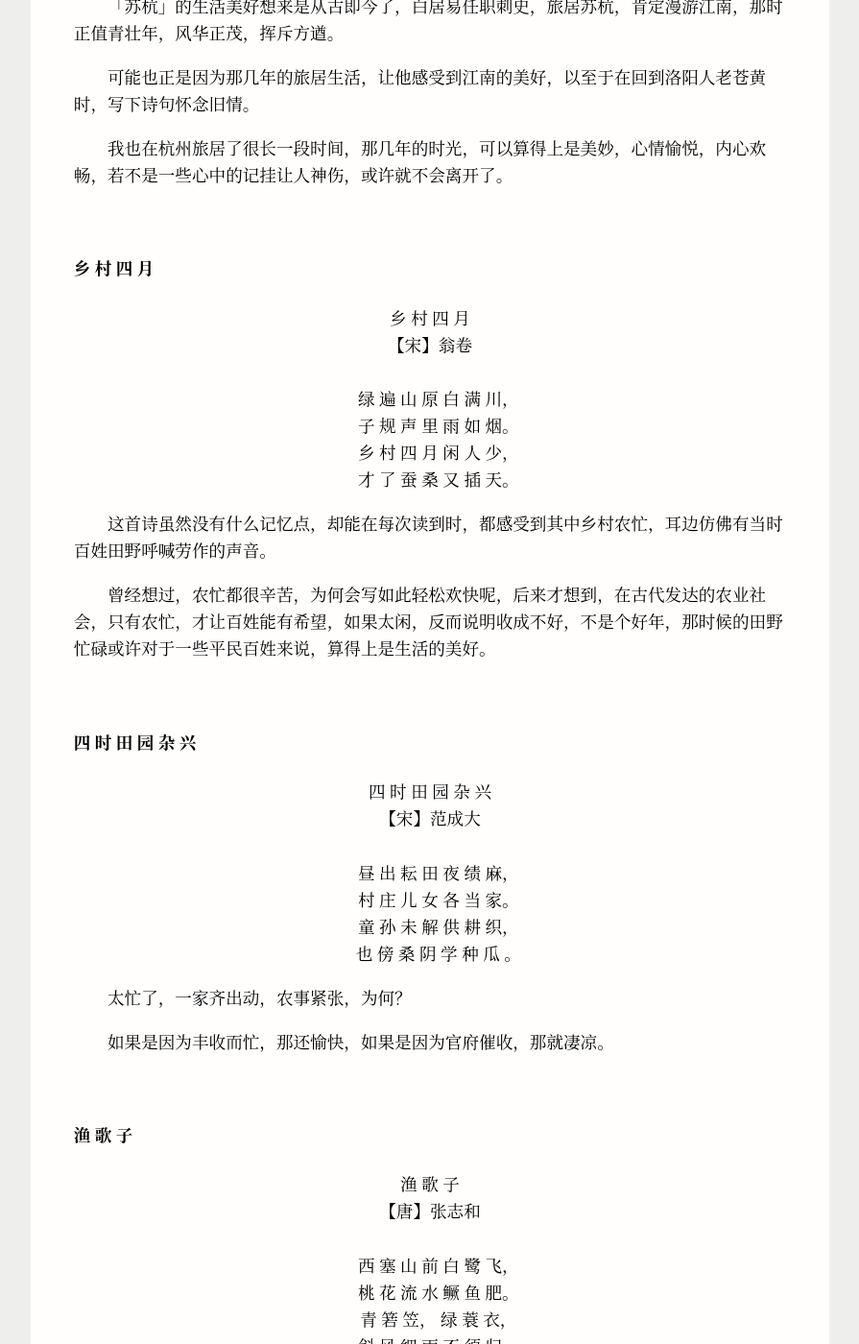
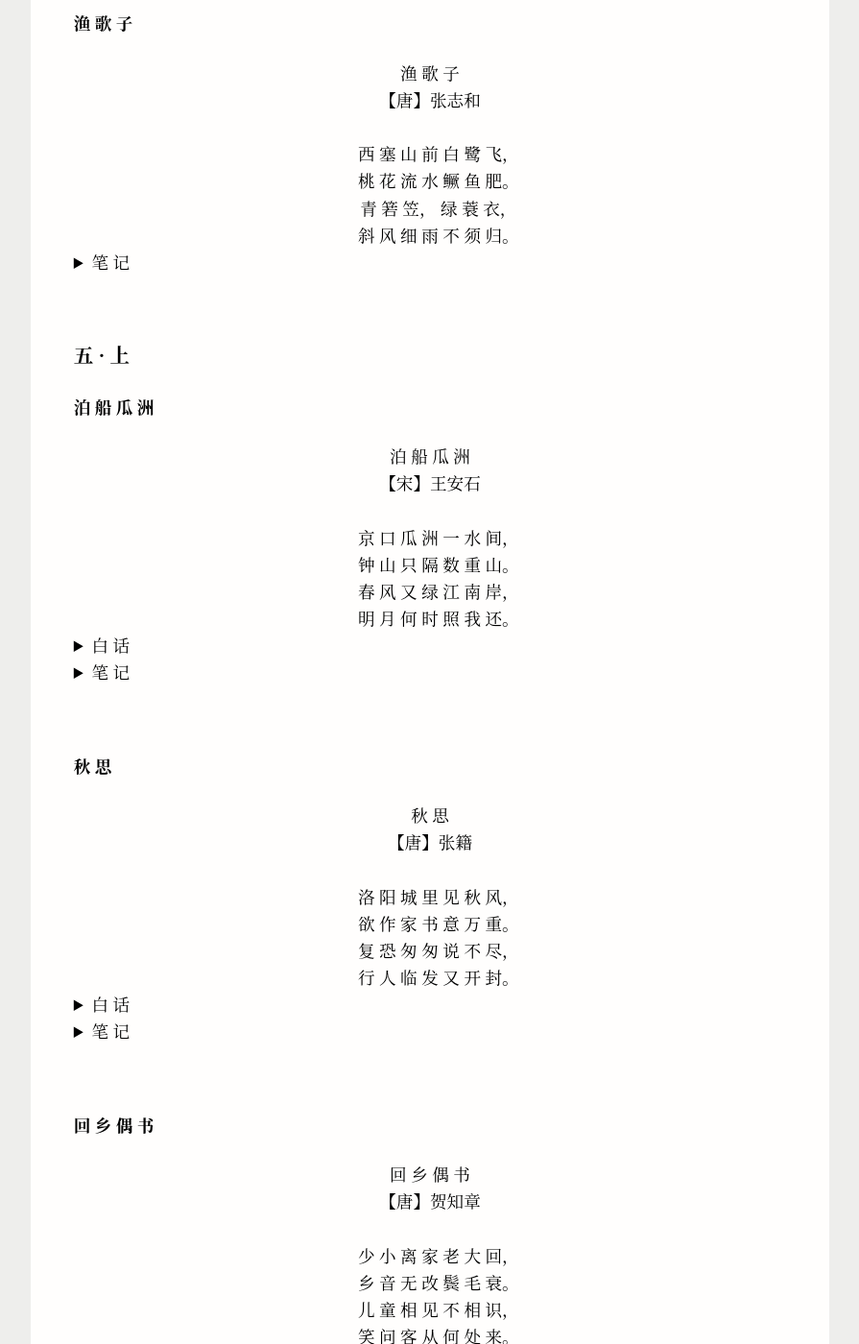
Before and after one commit to Sansuiz/wenji, a Jekyll site: the page built from _posts/ShiWen/Shici/2023-03-26-meng-xue-er.md, in a window 1280 px wide and 1400 px high, scrolled down 4385 px. Shown: the whole window at 96% size, without its empty margins (192-1087 px from the left). Built offline with Jekyll 4.4.1, drawn with Linux system fonts in a browser that asks for light colours; comment, search, counter and statistics services are not loaded; some of the changed text lies outside the part shown.

Commit message:
Update 2023-03-26-meng-xue-er.md

```diff
--- a/_posts/ShiWen/Shici/2023-03-26-meng-xue-er.md
+++ b/_posts/ShiWen/Shici/2023-03-26-meng-xue-er.md
@@ -27,11 +27,11 @@
 &emsp;只 缘 身 在 此 山 中。
 </center>
 
-&emsp;&emsp;越长大越能体会到后两句的深意。
-
-&emsp;&emsp;由于身处的情景不同，看问题的出发点不同，思考的角度不同，对客观事物的认识就有了一定的片面性。
-
+<details> <summary>笔 记</summary>
+&emsp;&emsp;越长大越能体会到后两句的深意。<br>
+&emsp;&emsp;由于身处的情景不同，看问题的出发点不同，思考的角度不同，对客观事物的认识就有了一定的片面性。<br>
 &emsp;&emsp;有时候真是当局者迷，旁观者清。
+</details>
 <br>
 
 #### 游 山 西 村
@@ -47,11 +47,11 @@
 &emsp;从 今 若 许 闲 乘 月，拄 杖 无 时 夜 叩 门。
 </center>
 
-&emsp;&emsp;小学时初学，只有前四句，重点就在于「山重水复疑无路，柳暗花明又一村」，后四句是后来才学到，整首诗才得滋味。
-
-&emsp;&emsp;此诗没有什么华丽的辞藻，手法白描，自然成趣，柳暗花明后那种欣喜真的是跃然纸上。
-
-&emsp;&emsp;陆游此时罢官归乡，心情苦闷激愤，却又未心灰意冷，这样的人生态度，让人感受到那生命力跳跃在这诗文之间。
+<details> <summary>笔 记</summary>
+&emsp;&emsp;小学时初学，只有前四句，重点就在于「山重水复疑无路，柳暗花明又一村」，后四句是后来才学到，整首诗才得滋味。<br>
+&emsp;&emsp;此诗没有什么华丽的辞藻，手法白描，自然成趣，柳暗花明后那种欣喜真的是跃然纸上。<br>
+&emsp;&emsp;陆游此时罢官归乡，心情苦闷激愤，却又未心灰意冷，这样的人生态度，让人感受到那生命力跳跃在这诗文之间。<br>
+</details>
 <br>
 
 #### 黄 鹤 楼 送 孟 浩 然 之 广 陵
@@ -67,16 +67,14 @@
 &emsp;唯 见 长 江 天 际 流。
 </center>
 
-&emsp;&emsp;再读这首诗，我的第一印象是这个标题，老师教我们这标题的意思，这个「之」字是何意。
-
-&emsp;&emsp;现在记忆里比较多关于离别的，大都是送别失意人，或是总有一点担忧和沉闷在其中；
-而这一首，烟花三月下扬州，行程如旅游吗，就像是如今我们送朋友出游作别一样，知道对方要去另一个地方游乐，心里最多的还是替他欢喜，甚至自己也还向往之。
-
-&emsp;&emsp;李白与孟浩然此时，也正值天下太平繁盛，在李白眼中，孟夫子陶醉天地间，自由愉悦，这一路行去扬州，繁花似锦，浪漫至极。
-
-&emsp;&emsp;李白曾说「吾爱孟夫子，风流天下闻。红颜弃轩冕，白首卧松云」，他向往孟夫子的自由风流，向往他的肆意洒脱。
-
+<details> <summary>笔 记</summary>
+&emsp;&emsp;再读这首诗，我的第一印象是这个标题，老师教我们这标题的意思，这个「之」字是何意。<br>
+&emsp;&emsp;现在记忆里比较多关于离别的，大都是送别失意人，或是总有一点担忧和沉闷在其中；<br>
+而这一首，烟花三月下扬州，行程如旅游吗，就像是如今我们送朋友出游作别一样，知道对方要去另一个地方游乐，心里最多的还是替他欢喜，甚至自己也还向往之。<br>
+&emsp;&emsp;李白与孟浩然此时，也正值天下太平繁盛，在李白眼中，孟夫子陶醉天地间，自由愉悦，这一路行去扬州，繁花似锦，浪漫至极。<br>
+&emsp;&emsp;李白曾说「吾爱孟夫子，风流天下闻。红颜弃轩冕，白首卧松云」，他向往孟夫子的自由风流，向往他的肆意洒脱。<br>
 &emsp;&emsp;我想，白哥这次送别，一定很想同去的。
+</details>
 <br>
 
 #### 送 元 二 使 安 西
@@ -92,12 +90,11 @@
 &emsp;西 出 阳 关 无 故 人。
 </center>
 
-&emsp;&emsp;入乐府，阳关三叠，这算是一首流行歌曲了。
-
-&emsp;&emsp;读了一点诗词后，才觉得好像一切情感都可以沉浸在一杯酒中，这一杯酒，可以兴诗意，可以抒柔情。
-
+<details> <summary>笔 记</summary>
+&emsp;&emsp;入乐府，阳关三叠，这算是一首流行歌曲了。<br>
+&emsp;&emsp;读了一点诗词后，才觉得好像一切情感都可以沉浸在一杯酒中，这一杯酒，可以兴诗意，可以抒柔情。<br>
 &emsp;&emsp;一句「劝君更尽一杯酒」，更是可以用在任何离别时。
-
+</details>
 <br>
 
 ### 四 · 下
@@ -115,10 +112,10 @@
 &emsp;只 有 敬 亭 山。
 </center>
 
-&emsp;&emsp;说实话，长大后对这首诗已经没了什么印象，对此，我思考了一个问题，这首诗是写的不好吗？所以我都没了什么记忆。
-
+<details> <summary>笔 记</summary>
+&emsp;&emsp;说实话，长大后对这首诗已经没了什么印象，对此，我思考了一个问题，这首诗是写的不好吗？所以我都没了什么记忆。<br>
 &emsp;&emsp;再读以后，我才觉得更钦佩李白，此诗好，在我看来，好不在辞藻格律，好在李白如此轻易地就就将自己的精神世界赋予文字。
-
+</details>
 <br>
 
 #### 望 洞 庭
@@ -134,8 +131,9 @@
 &emsp;白 银 盘 里 一 青 螺。
 </center>
 
+<details> <summary>笔 记</summary>
 &emsp;&emsp;万般夜景，不过湖光秋色两相和；洞庭山水，不过白银盘里一青螺。
-
+</details>
 <br>
 
 #### 忆 江 南
@@ -152,12 +150,11 @@
 &emsp;能 不 忆 江 南？
 </center>
 
-&emsp;&emsp;「苏杭」的生活美好想来是从古即今了，白居易任职刺史，旅居苏杭，肯定漫游江南，那时正值青壮年，风华正茂，挥斥方遒。
-
-&emsp;&emsp;可能也正是因为那几年的旅居生活，让他感受到江南的美好，以至于在回到洛阳人老苍黄时，写下诗句怀念旧情。
-
+<details> <summary>笔 记</summary>
+&emsp;&emsp;「苏杭」的生活美好想来是从古即今了，白居易任职刺史，旅居苏杭，肯定漫游江南，那时正值青壮年，风华正茂，挥斥方遒。<br>
+&emsp;&emsp;可能也正是因为那几年的旅居生活，让他感受到江南的美好，以至于在回到洛阳人老苍黄时，写下诗句怀念旧情。<br>
 &emsp;&emsp;我也在杭州旅居了很长一段时间，那几年的时光，可以算得上是美妙，心情愉悦，内心欢畅，若不是一些心中的记挂让人神伤，或许就不会离开了。
-
+</details>
 <br>
 
 #### 乡 村 四 月
@@ -173,10 +170,10 @@
 &emsp;才 了 蚕 桑 又 插 天。
 </center>
 
-&emsp;&emsp;这首诗虽然没有什么记忆点，却能在每次读到时，都感受到其中乡村农忙，耳边仿佛有当时百姓田野呼喊劳作的声音。
-
+<details> <summary>笔 记</summary>
+&emsp;&emsp;这首诗虽然没有什么记忆点，却能在每次读到时，都感受到其中乡村农忙，耳边仿佛有当时百姓田野呼喊劳作的声音。<br>
 &emsp;&emsp;曾经想过，农忙都很辛苦，为何会写如此轻松欢快呢，后来才想到，在古代发达的农业社会，只有农忙，才让百姓能有希望，如果太闲，反而说明收成不好，不是个好年，那时候的田野忙碌或许对于一些平民百姓来说，算得上是生活的美好。
-
+</details>
 <br>
 
 #### 四 时 田 园 杂 兴
@@ -192,10 +189,10 @@
 &emsp;也 傍 桑 阴 学 种 瓜 。
 </center>
 
-&emsp;&emsp;太忙了，一家齐出动，农事紧张，为何？
-
+<details> <summary>笔 记</summary>
+&emsp;&emsp;太忙了，一家齐出动，农事紧张，为何？<br>
 &emsp;&emsp;如果是因为丰收而忙，那还愉快，如果是因为官府催收，那就凄凉。
-
+</details>
 <br>
 
 #### 渔 歌 子
@@ -211,10 +208,10 @@
 &emsp;斜 风 细 雨 不 须 归。
 </center>
 
-&emsp;&emsp;雨中青山，天空白鹭，两岸桃红，江上渔舟，一钓鱼翁。
-
+<details> <summary>笔 记</summary>
+&emsp;&emsp;雨中青山，天空白鹭，两岸桃红，江上渔舟，一钓鱼翁。<br>
 &emsp;&emsp;这算是一首写完全写出了钓友心境的词，哈哈哈哈。
-
+</details>
 <br>
 
 ### 五 · 上
@@ -238,8 +235,7 @@
 </details>
 
 <details> <summary>笔 记</summary>
-&emsp;&emsp;从最初学的静夜思开始，就开始学习了一首又一首思想诗词，这些诗词中，明月就成了思乡的依托。
-
+&emsp;&emsp;从最初学的静夜思开始，就开始学习了一首又一首思想诗词，这些诗词中，明月就成了思乡的依托。<br>
 &emsp;&emsp;明月何时照我还。<br>
 &emsp;&emsp;乡土情怀真是一种奇妙的感情，无以言表，却又觉得自然无比，似乎在心里就知道这种感情是最天然的。
 </details>
@@ -266,10 +262,8 @@
 
 <details> <summary>笔 记</summary>
 &emsp;&emsp;秋风一起，容易伤怀，或思念，或怀旧，或意难平。<br>
-&emsp;&emsp;晋代张翰「因见秋风起，乃思吴中菰菜、莼羹、鲈鱼脍，曰：『人生贵得适志，何能羁宦数千里，以要名爵乎？』遂命驾而归」。
-
-&emsp;&emsp;在古代，一封家书或许要经历千山万水才能抵达，也必会经历漫长的等待才能再收到回信。写完信，难免会想要反复看看自己有没有写好，有没有写清楚明白，突然想到什么事还没写，信送出前也还能再补上。
-
+&emsp;&emsp;晋代张翰「因见秋风起，乃思吴中菰菜、莼羹、鲈鱼脍，曰：『人生贵得适志，何能羁宦数千里，以要名爵乎？』遂命驾而归」。<br>
+&emsp;&emsp;在古代，一封家书或许要经历千山万水才能抵达，也必会经历漫长的等待才能再收到回信。写完信，难免会想要反复看看自己有没有写好，有没有写清楚明白，突然想到什么事还没写，信送出前也还能再补上。<br>
 &emsp;&emsp;其实，诗人或许并非没有写完这封信，既然已经把信封上了，就是一封完整的信了，其实就是自己的思乡情节在起作用，总觉得有话没有说完的感觉，总觉得自己的家书就是这样的言不尽意。其实，即使是拆开信封，也不一定就要补充什么。这就是心灵微妙的变化的反映，诗人通过「又开封」这一动作，清晰地表达了出来，这振动和变化的缘由就是思乡的情感。
 </details>
 
```
